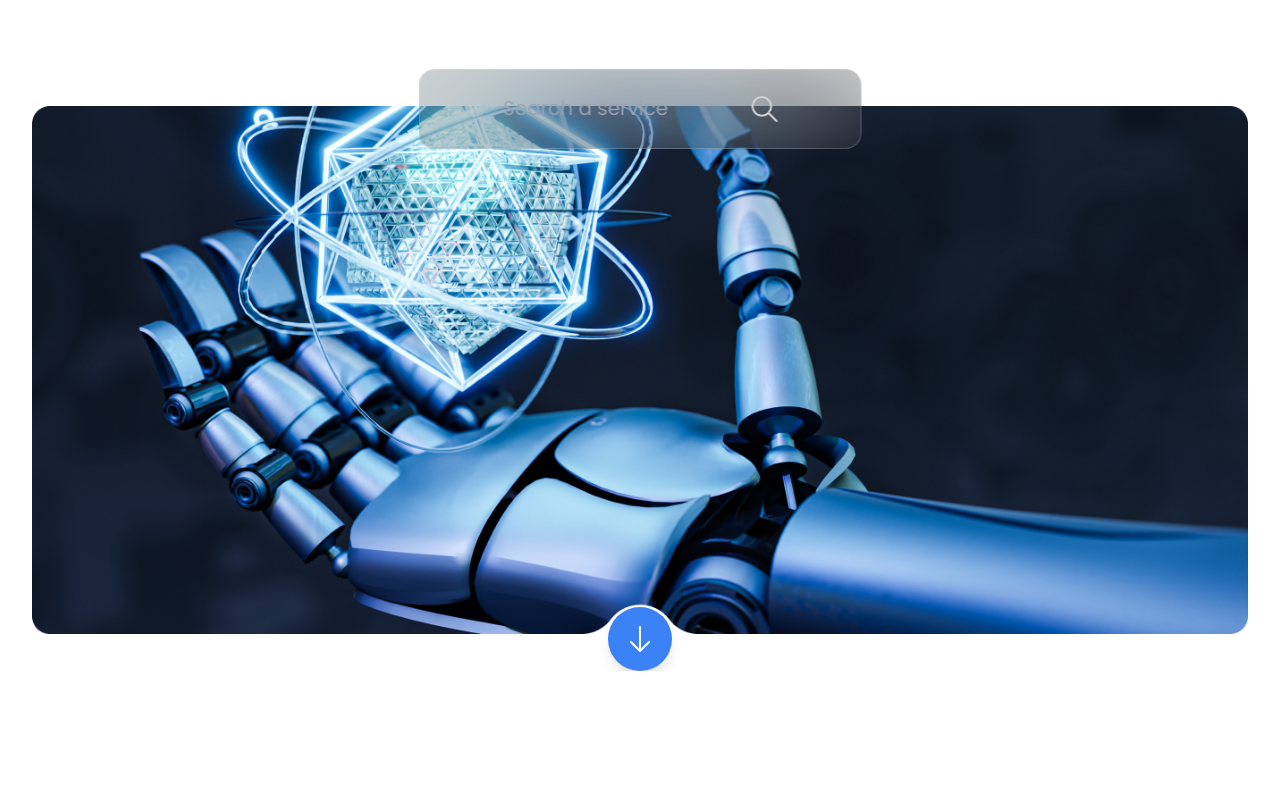
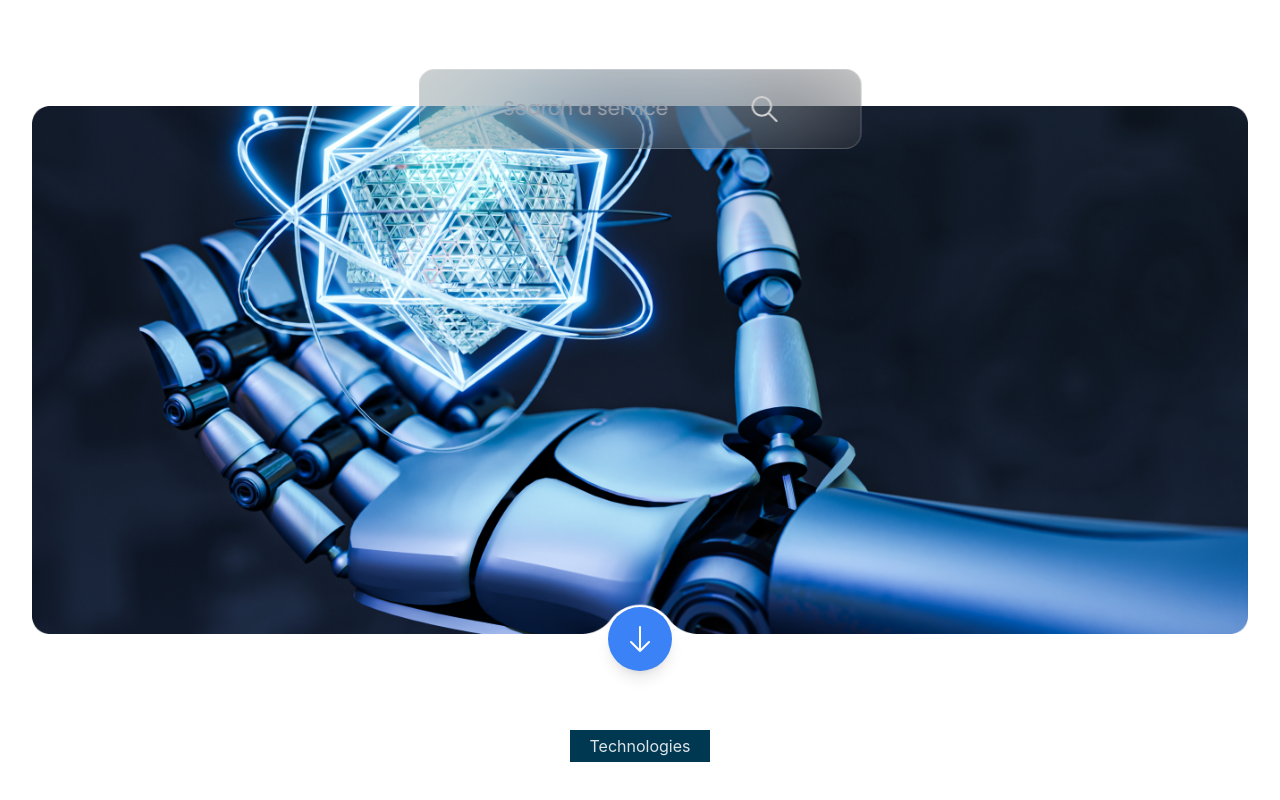
Before and after one commit to saadsrabon/dashurcorporate, a React (Vite) app: page / in a window 1280 px wide. Shown: the part 362-1162 px from the top of the page. Before the commit the page ends 1033 px from the top, so only its background shows below. Built offline with nearby package versions, Linux system fonts and the light colour scheme.

Commit message:
basic title added

```diff
--- /dev/null
+++ b/src/components/basicTitle.jsx
@@ -0,0 +1,9 @@
+import React from 'react'
+
+const basicTitle = () => {
+  return (
+    <div>basicTitle</div>
+  )
+}
+
+export default basicTitle
--- a/src/components/chips.jsx
+++ b/src/components/chips.jsx
@@ -1,8 +1,9 @@
+/* eslint-disable react/prop-types */
 
 
 const Chips = ({title}) => {
   return (
-    <div>{title}</div>
+    <div className="bg-light-secondary py-1 px-5">{title}</div>
   )
 }
 
--- a/src/pages/Home.jsx
+++ b/src/pages/Home.jsx
@@ -1,5 +1,6 @@
 
 import banner from '../assets/hero.png'
+import Chips from '../components/chips'
 import SearchBar from '../components/searchBar'
 const Home = () => {
   return (
@@ -25,6 +26,17 @@ const Home = () => {
 
 </div>
 
+
+{/* Technologies Section */}
+
+<div className="max-w-[90rem] mx-auto px-4 sm:px-6 md:px-8 py-24">
+    {/* title-part */}
+    <div className='flex flex-col items-center'>
+      <Chips title="Technologies"/>
+
+    </div>
+</div>
+
     </>
 
   )
```
